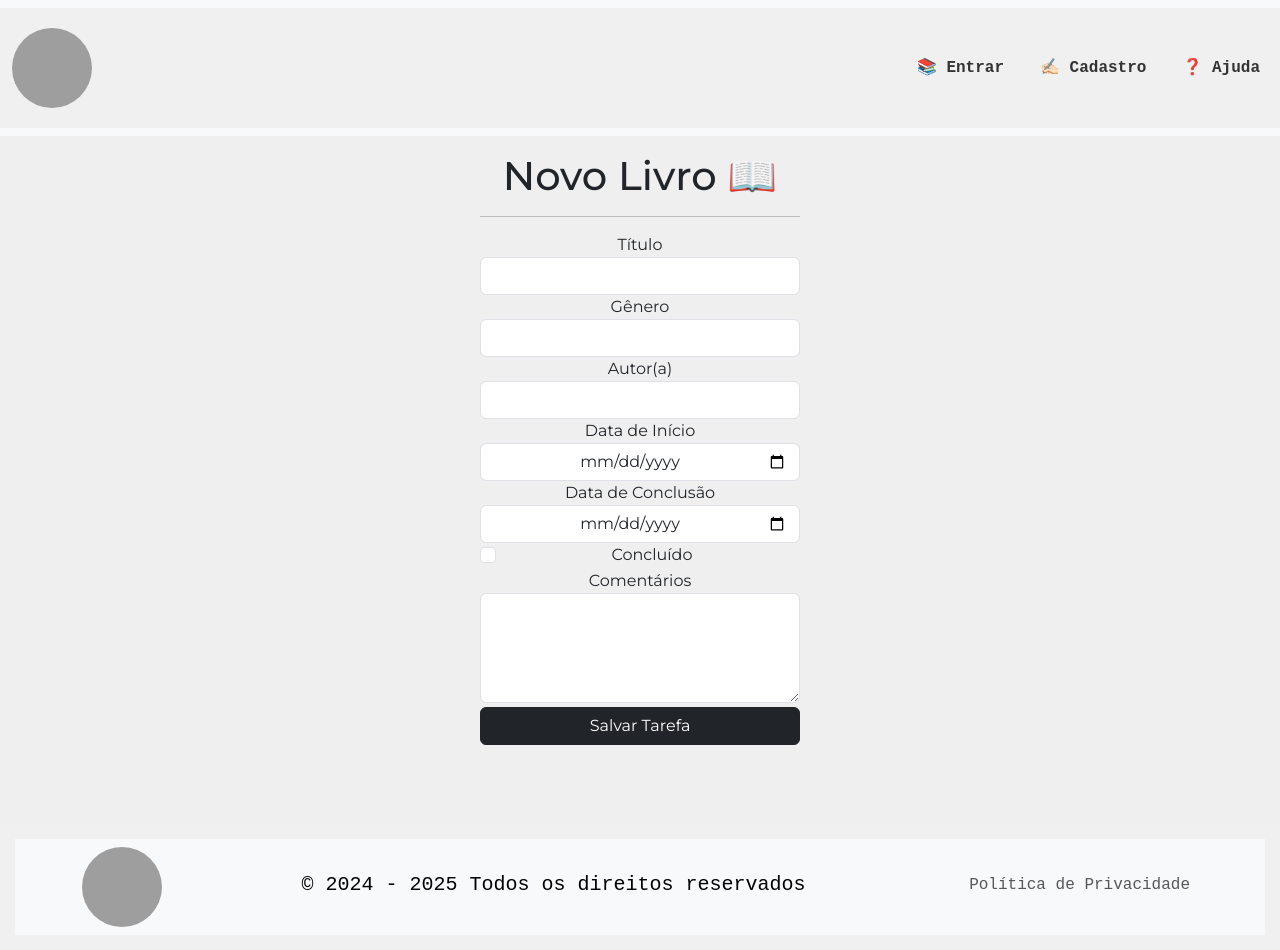
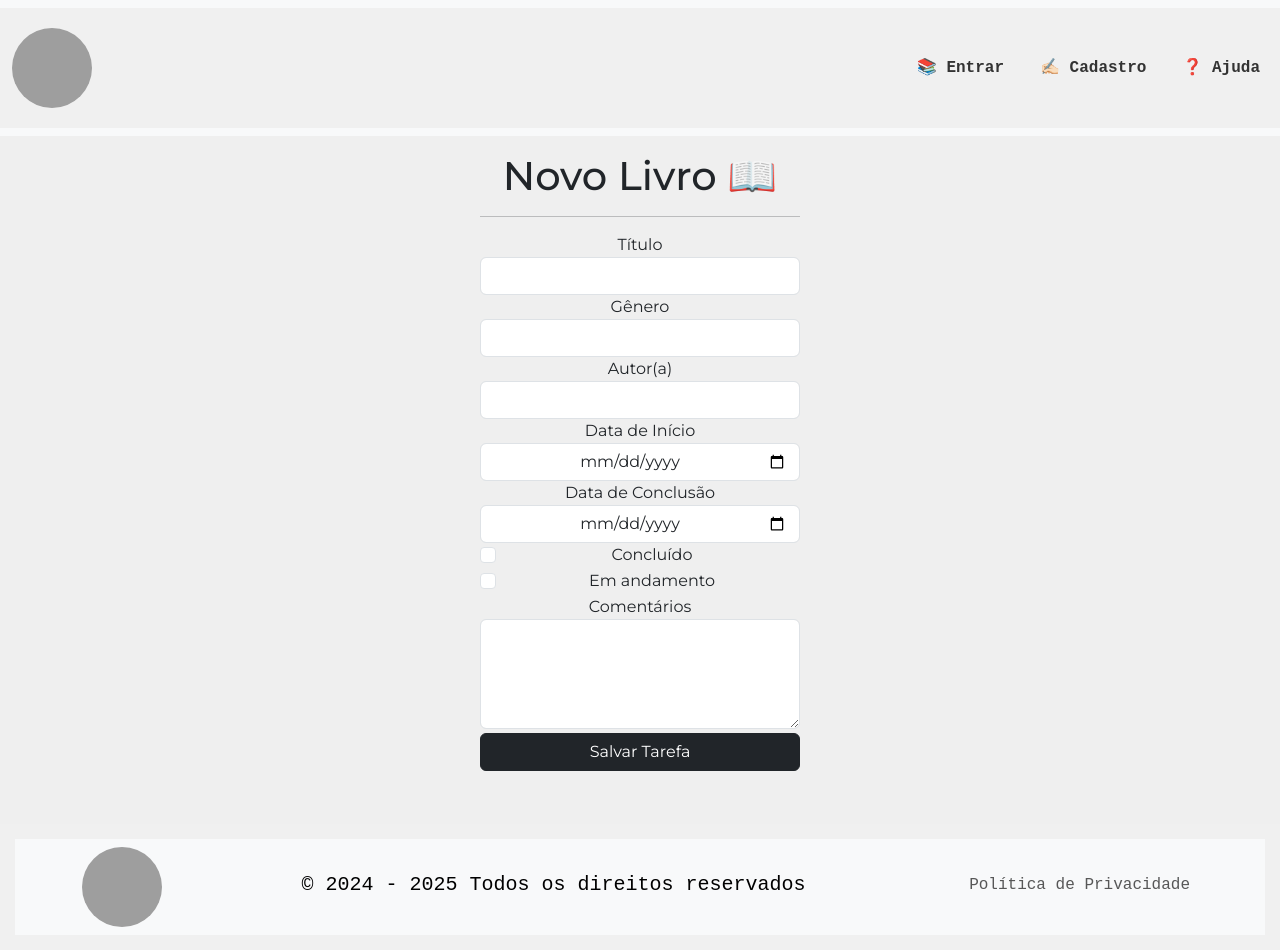
Before and after one commit to ingxrd/Semana6ProjetoFinal, a React (Vite) app in the folder projetosemana6/: page /livros/adicionar in a window 1280 px wide. Built offline with nearby package versions, Linux system fonts and the light colour scheme; no server answers; grey boxes are pictures that could not be loaded.

Commit message:
Checkbox andamento, pagina novo livro

```diff
--- a/projetosemana6/src/pages/NovoLivro.jsx
+++ b/projetosemana6/src/pages/NovoLivro.jsx
@@ -97,6 +97,18 @@ function NovoLivro(){
           </label>
         </div>
 
+        <div className="form-check">
+          <input
+            type="checkbox"
+            id="andamento"
+            className="form-check-input"
+            {...register("andamento")}
+          />
+          <label htmlFor="concluido" className="form-check-label">
+            Em andamento
+          </label>
+        </div>
+
         <div>
           <label htmlFor="comentários">Comentários</label>
           <textarea
```
